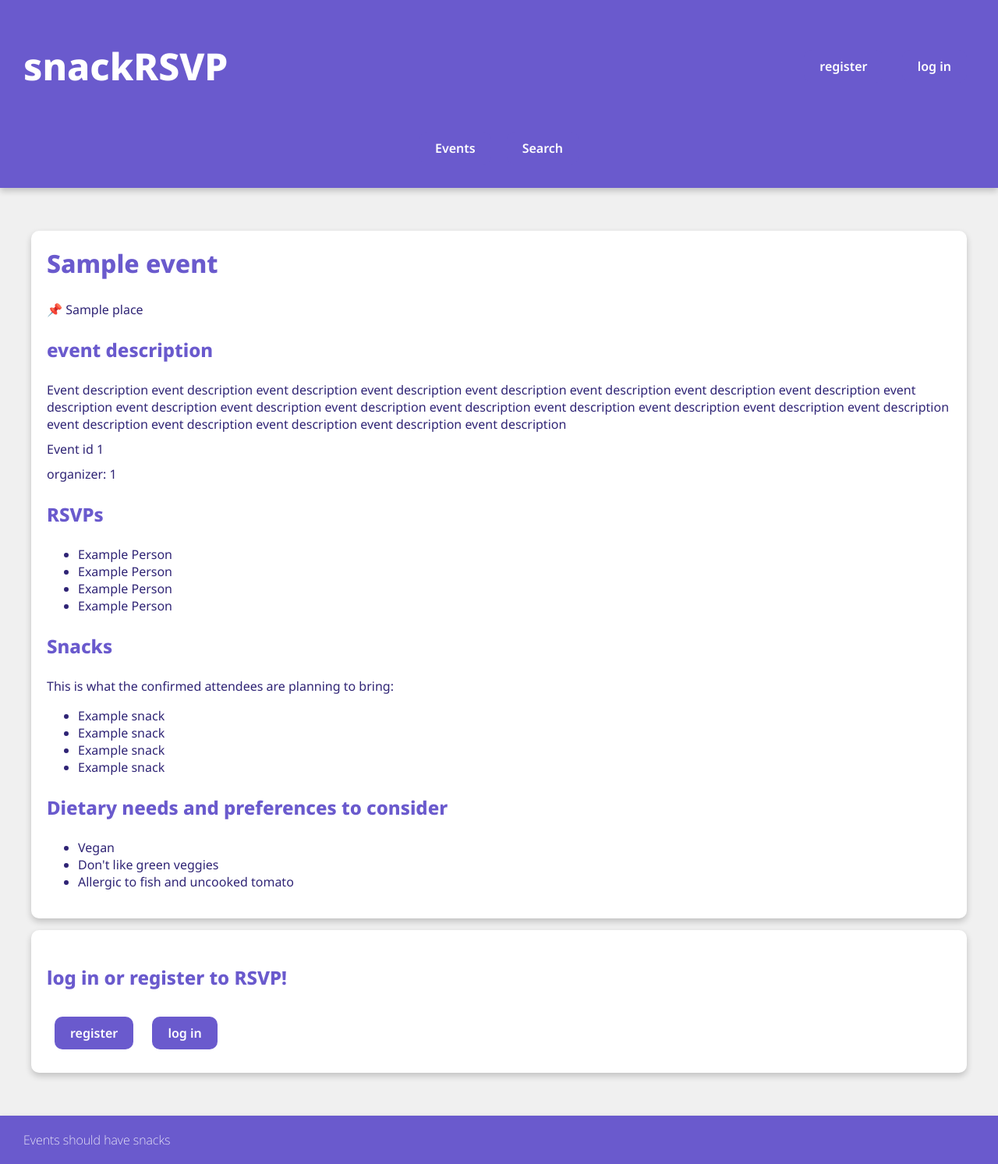
After one commit to reettap/snackRSVP, a Flask app: template templates/event.html in a window 1280 px wide. The commit adds this page. Shown: the whole page at 78% size. Run offline with Flask 3, Linux system fonts and the light colour scheme; the template is opened without the code that fills it: most values are stand-ins (such as "Sample title", 1, 10 or a date in 2020).

Commit message:
add event page

```diff
--- a/app.py
+++ b/app.py
@@ -27,7 +27,10 @@ def new_event():
 @app.route("/event/<int:event_id>")
 def event(event_id):
     event = events.get_event(event_id)
-    return "there is an event"
+    if not event:
+        abort(404)
+    return render_template("event.html", event=event)
+
 
 @app.route("/delete_event/<int:event_id>", methods=["GET", "POST"])
 def remove_event(event_id):
--- a/events.py
+++ b/events.py
@@ -7,7 +7,7 @@ def add_event(title, place, user_id):
     return event_id
 
 def get_event(event_id):
-    sql = "SELECT id, title, place FROM events WHERE id = ?"
+    sql = "SELECT id, title, place, user_id FROM events WHERE id = ?"
     return db.query(sql, [event_id])[0]
 
 def delete_event(event_id):
--- a/static/main.css
+++ b/static/main.css
@@ -80,7 +80,7 @@ a {
     box-shadow: 0 4px 8px rgba(66, 33, 99, 0.5); /* Purple shadow on hover */
 }
 
-.card h2, .card h3 {
+.card h2 {
     margin-top: 0; /* Remove top margin for card title */
 }
 
--- /dev/null
+++ b/templates/event.html
@@ -0,0 +1,90 @@
+{% extends "layout.html" %}
+
+{% block content %}
+
+<div class="card">
+  <h2>{{ event.title }}</h2>
+  <p>📌 {{ event.place }}</p>
+  <h3>event description</h3>
+  <p>Event description event description event description event description event description event description event description event description
+    event description event description event description event description event description event description event description event description event description
+    event description event description event description event description event description
+  </p>
+  <p>Event id {{ event.id }}</p>
+  <p>organizer: {{ event.user_id }}</p>
+  <h3>RSVPs</h3>
+  <ul>
+    <li>Example Person</li>
+    <li>Example Person</li>
+    <li>Example Person</li>
+    <li>Example Person</li>
+  </ul>
+  <h3>Snacks</h3>
+  <p>This is what the confirmed attendees are planning to bring:</p>
+  <ul>
+    <li>Example snack</li>
+    <li>Example snack</li>
+    <li>Example snack</li>
+    <li>Example snack</li>
+  </ul>
+  <h3>Dietary needs and preferences to consider</h3>
+  <ul>
+    <li>Vegan</li>
+    <li>Don't like green veggies</li>
+    <li>Allergic to fish and uncooked tomato</li>
+  </ul>
+</div>
+
+
+{% if session.user_id == event.user_id %}
+<div class="card">
+  <h2>Manage event</h2>
+  <p>This is your event. You can delete it, edit it, and see more info of the attendees.</p>
+  <a href="/delete_event/{{ event.id }}" class="button">delete event</a>
+  <a href="/edit_event/{{ event.id }}" class="button">edit event</a>
+  <h3>RSVPs</h3>
+  <ul>
+    <li>Example Person</li>
+    <li>Example Person</li>
+    <li>Example Person</li>
+    <li>Example Person</li>
+  </ul>
+</div>
+{% endif %}
+
+{% if session.username %}
+<form class="card">
+  <h2>RSVP now</h2>
+    <p>TODO: multiple choice: YES/MAYBE/NO</p>
+    <p>
+      name: <br />
+      <input type="text" name="name" />
+    </p>
+    <p>TODO: option to hide name from others than organizer</p>
+    <p>
+      snacks I'll bring: <br />
+      <input type="text" name="place" />
+    </p>
+    <p>
+      dietary needs and preferences: <br />
+      <input type="text" name="place" />
+    </p>
+    <p>
+      greetings to the host: <br />
+      <input type="text" name="name" />
+    </p>
+    <br />
+    <input type="submit" value="send RSVP" class="button" />
+</form>
+<div class="card">
+  <h2>my RSVP</h2>
+  <p>if logged in and already RSVP'd, show my details and option to edit RSVP</p>
+</div>
+{% else %}
+<div class="card">
+  <h3>log in or register to RSVP!</h3>
+  <a href="/register" class="button">register</a>
+  <a href="/login" class="button">log in</a>
+</div>
+{% endif %}
+{% endblock %}
--- a/templates/index.html
+++ b/templates/index.html
@@ -14,7 +14,7 @@
   </div>
   {% if session.username %}
   <form action="/new_event" method="post" class="card">
-    <h3>Add new event</h2>
+    <h3>Add new event</h3>
       <p>
         title: <br />
         <input type="text" name="title" />
--- a/templates/login.html
+++ b/templates/login.html
@@ -3,7 +3,7 @@
 {% block content %}
 
 <div class="card">
-  <h2>login for snackRSVP</h1>
+  <h2>login for snackRSVP</h2>
   <form action="/login" method="post">
     <p>
       Username: <br />
```
Lines whose indentation alone changed are shown as unchanged.
